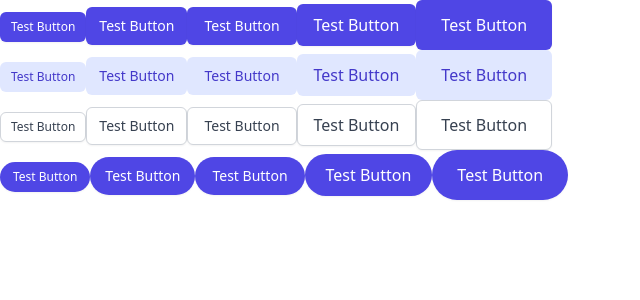
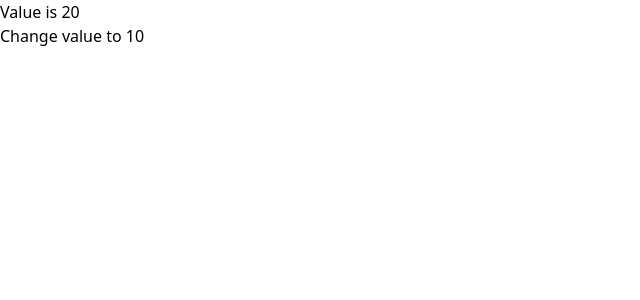
Before and after one commit to fareez-ahamed/angtest, an Angular app: page / in a window 1280 px wide. Shown: the top 300 px of the page, without its empty margins (0-640 px from the left). Built offline with nearby package versions, Linux system fonts and the light colour scheme.

Commit message:
Two way binding experiments

```diff
--- a/src/app/app.component.html
+++ b/src/app/app.component.html
@@ -1,6 +1,8 @@
 <!-- <div class="bg-blue-700 text-white">Bismillah</div> -->
 
-<div>
+<app-two-way-binding [(value)]="val"></app-two-way-binding>
+
+<!-- <div>
   <button fzBtn variant="primary" size="xs" (click-outside)="handleClick()">Test Button</button>
   <button fzBtn variant="primary" size="sm" (click)="showDialog = true">Test Button</button>
   <button fzBtn variant="primary" size="md">Test Button</button>
@@ -28,12 +30,11 @@
   <button fzBtn variant="primary" size="md" [rounded]="true">Test Button</button>
   <button fzBtn variant="primary" size="lg" [rounded]="true">Test Button</button>
   <button fzBtn variant="primary" size="xl" [rounded]="true">Test Button</button>
-</div>
-
+</div> -->
+<!--
 <fz-dialog [visible]="showDialog" (close)="hideDialog()">
   <div>
     <div class="mx-auto flex items-center justify-center h-12 w-12 rounded-full bg-green-100">
-      <!-- Heroicon name: outline/check -->
       <svg class="h-6 w-6 text-green-600" xmlns="http://www.w3.org/2000/svg" fill="none" viewBox="0 0 24 24"
         stroke="currentColor" aria-hidden="true">
         <path stroke-linecap="round" stroke-linejoin="round" stroke-width="2" d="M5 13l4 4L19 7" />
@@ -56,7 +57,7 @@
       Go back to dashboard
     </button>
   </div>
-</fz-dialog>
+</fz-dialog> -->
 
 <!-- <input #inputRef type="text" />
 <input #inputRef />
--- a/src/app/app.component.ts
+++ b/src/app/app.component.ts
@@ -13,6 +13,8 @@ import {
 })
 export class AppComponent implements AfterViewInit {
   title = 'angtest';
+
+  val = 20;
 
   showDialog = false;
 
--- a/src/app/app.module.ts
+++ b/src/app/app.module.ts
@@ -7,9 +7,10 @@ import { AppComponent } from './app.component';
 import { DisplayComponent } from './display/display.component';
 import { DatePickerComponent } from './date-picker/date-picker.component';
 import { ComponentsModule } from './components/components.module';
+import { TwoWayBindingComponent } from './two-way-binding/two-way-binding.component';
 
 @NgModule({
-  declarations: [AppComponent, DisplayComponent, DatePickerComponent],
+  declarations: [AppComponent, DisplayComponent, DatePickerComponent, TwoWayBindingComponent],
   imports: [
     BrowserModule,
     AppRoutingModule,
--- /dev/null
+++ b/src/app/two-way-binding/two-way-binding.component.html
@@ -0,0 +1,2 @@
+<p>Value is {{value}}</p>
+<button (click)="handleClick()">Change value to 10</button>
--- /dev/null
+++ b/src/app/two-way-binding/two-way-binding.component.ts
@@ -0,0 +1,18 @@
+import { Component, Input, OnInit, Output, EventEmitter } from '@angular/core';
+
+@Component({
+  selector: 'app-two-way-binding',
+  templateUrl: './two-way-binding.component.html',
+  styleUrls: ['./two-way-binding.component.scss'],
+})
+export class TwoWayBindingComponent implements OnInit {
+  @Input() value: number = 0;
+  @Output() valueChange = new EventEmitter<number>();
+  constructor() {}
+
+  ngOnInit(): void {}
+
+  handleClick() {
+    this.valueChange.emit(10);
+  }
+}
```
Also changed, not shown: src/app/two-way-binding/two-way-binding.component.scss (added), 1 other file (tests, documents, lock files or other folders).
